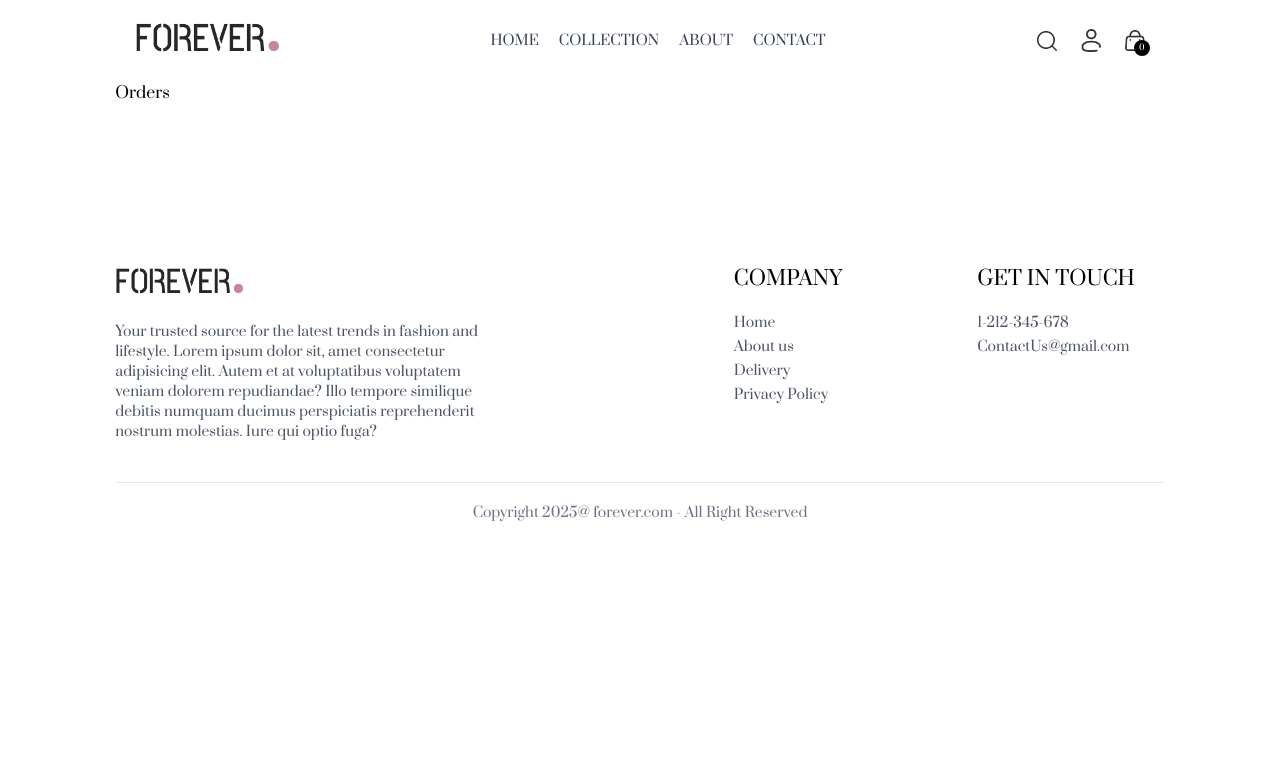
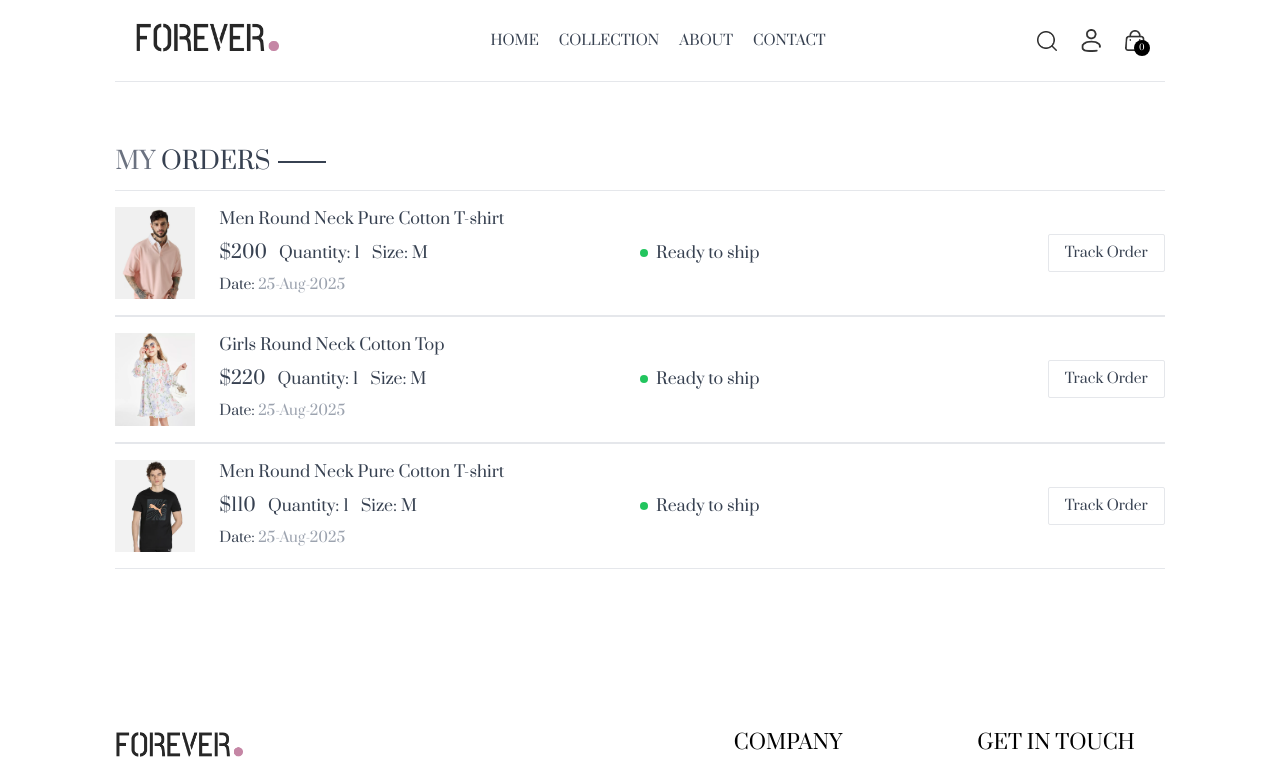
Before and after one commit to Thanh14013/E-commerce, a React (Vite) app in the folder frontend/: page /orders in a window 1280 px wide. Shown: the top 777 px of the page. Built offline with nearby package versions, Linux system fonts and the light colour scheme.

Commit message:
continue

```diff
--- a/frontend/src/pages/Orders.jsx
+++ b/frontend/src/pages/Orders.jsx
@@ -1,8 +1,47 @@
-import React from 'react'
+import React, { useContext } from 'react'
+import { ShopContext } from '../context/ShopContext'
+import Title from '../components/Title';
 
 const Orders = () => {
+
+  const {products, currency } = useContext(ShopContext);
+
   return (
-    <div>Orders</div>
+    <div className='border-t pt-16'>
+
+      <div className="text-2xl">
+        <Title text1={'MY'} text2={'ORDERS'} />
+      </div>
+
+      <div>
+        {
+          products.slice(1,4).map((item,index) => (
+            <div className="py-4 border-t border-b text-gray-700 flex flex-col md:flex-row md:items-center md:justify-between gap-4" key={index}>
+              <div className="flex items-start gap-6 text-sm">
+                <img src={item.image[0]} className='w-16 sm:w-20' alt="" />
+                <div >
+                  <p className="sm:text-base font-medium">{item.name}</p>
+                  <div className="flex items-center gap-3 mt-2 text-base text-gray-700">
+                    <p className='text-lg'>{currency}{item.price}</p>
+                    <p>Quantity: 1</p>
+                    <p>Size: M</p>
+                  </div>
+                  <p className="mt-2">Date: <span className='text-gray-400'>25-Aug-2025</span></p>
+                </div>
+              </div>
+
+              <div className="md:w-1/2 flex justify-between">
+                <div className="flex items-center gap-2">
+                  <p className="min-w-2 h-2 rounded-full bg-green-500"></p>
+                  <p className='text-sm md:text-base'>Ready to ship</p>
+                </div>
+                <button className="border px-4 py-2 text-sm font-medium rounded-sm">Track Order</button>
+              </div>
+            </div>
+          ))
+        }
+      </div>
+    </div>
   )
 }
 
--- a/frontend/src/pages/PlaceOrder.jsx
+++ b/frontend/src/pages/PlaceOrder.jsx
@@ -61,7 +61,7 @@
           </div>
 
           <div className="w-full text-end mt-8">
-            <button onClick={() => navigate('/order')} className="bg-black text-white px-16 py-3 text-sm">PLACE ORDER</button>
+            <button onClick={() => navigate('/orders')} className="bg-black text-white px-16 py-3 text-sm">PLACE ORDER</button>
           </div>
 
         </div>
```
